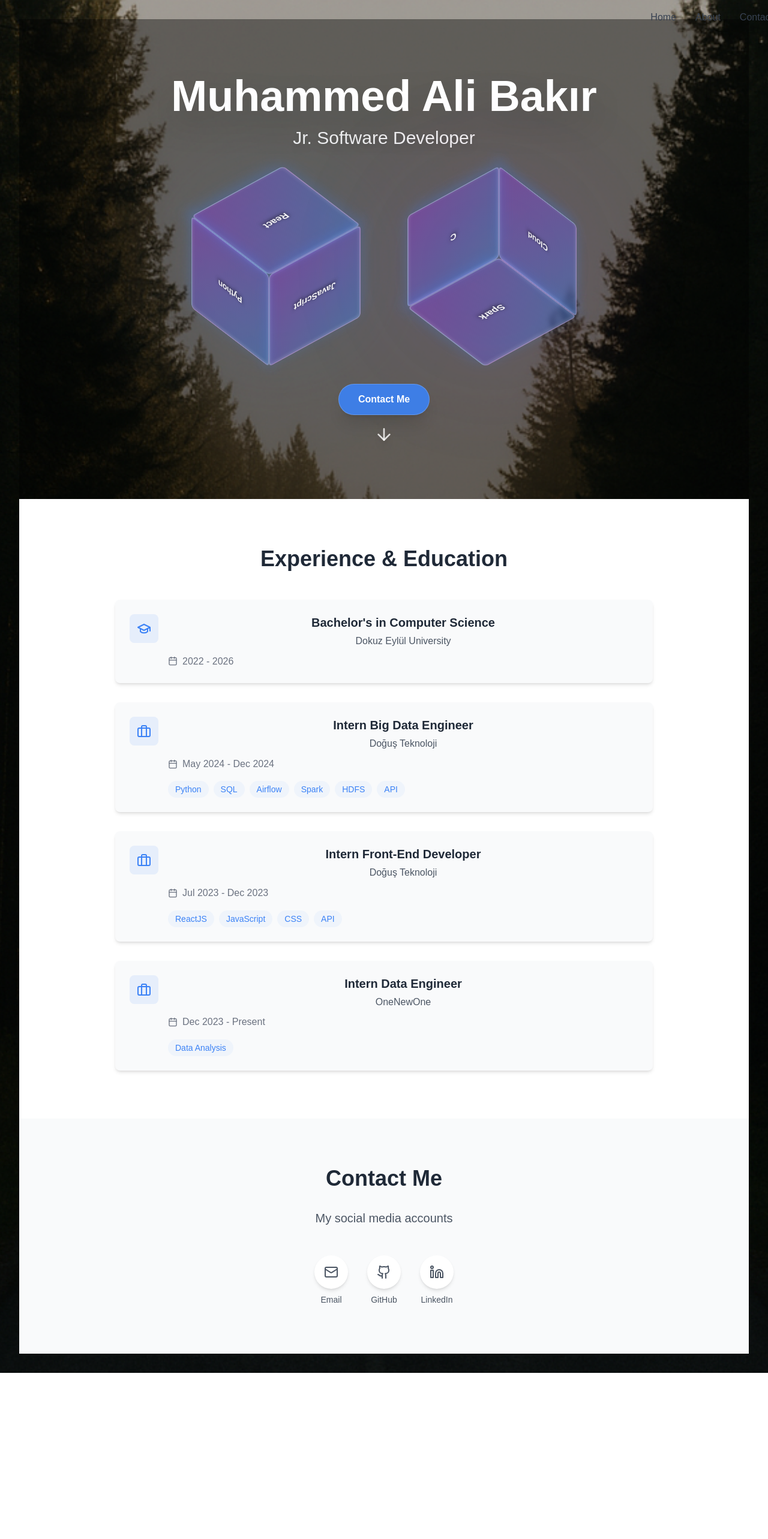
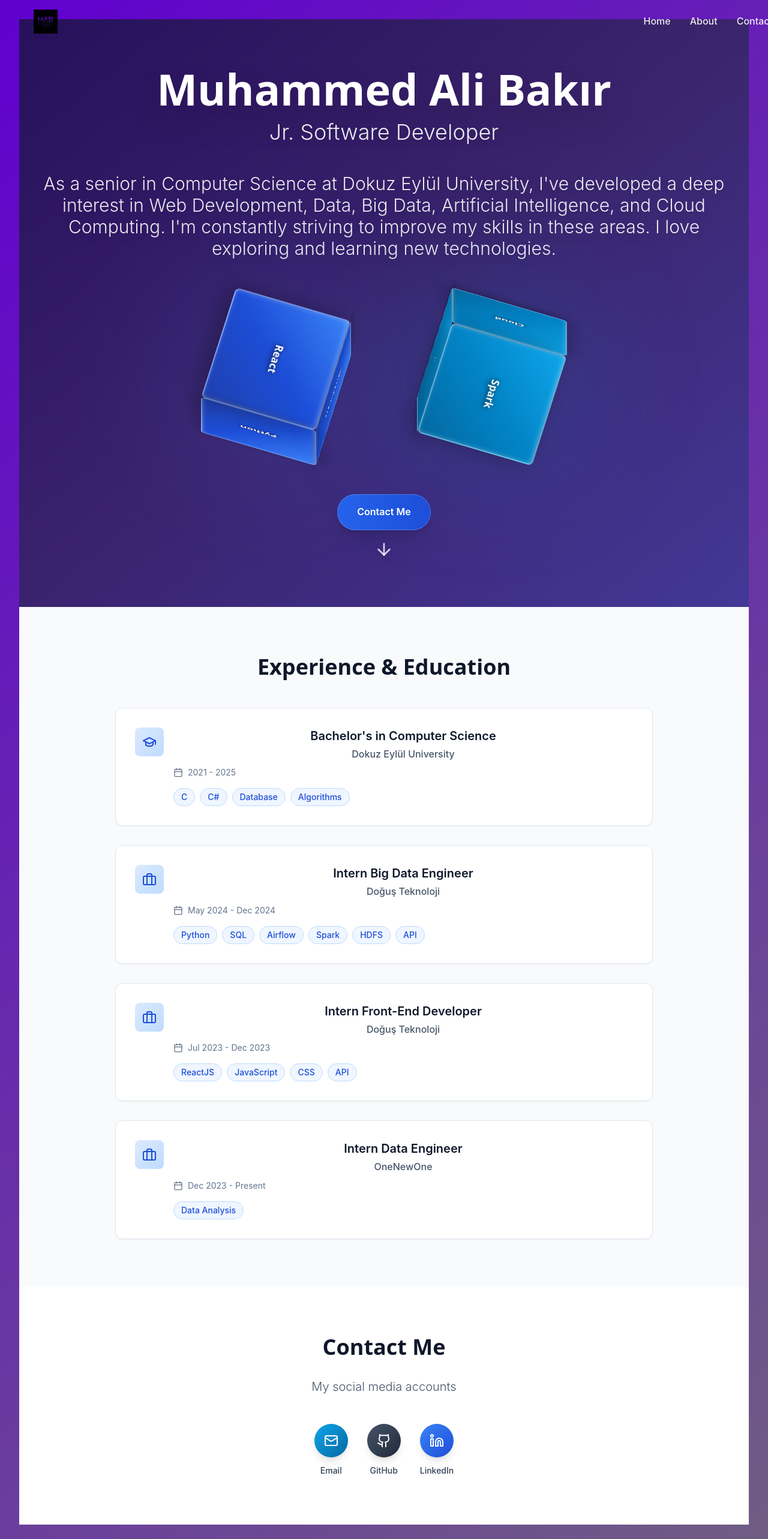
Before and after one commit to alibakirx/personal-portfolio, a React (Create React App) app: page / in a window 1280 px wide. Shown: the top 2566 px of the page at 60% size. Before the commit the page ends 2289 px from the top, so only its background shows below. Built offline with nearby package versions, Linux system fonts and the light colour scheme.

Commit message:
Add logo to navbar and update logo size

```diff
--- a/index.html
+++ b/index.html
@@ -4,6 +4,10 @@
     <meta charset="UTF-8" />
     <link rel="icon" type="image/svg+xml" href="/vite.svg" />
     <meta name="viewport" content="width=device-width, initial-scale=1.0" />
+    <link rel="preconnect" href="https://fonts.googleapis.com">
+    <link rel="preconnect" href="https://fonts.gstatic.com" crossorigin>
+    <link href="https://fonts.googleapis.com/css2?family=Inter:wght@300;400;500;600;700&family=Poppins:wght@400;500;600;700;800&display=swap" rel="stylesheet">
+    <title>Muhammed Ali Bakır - Portfolio</title>
   </head>
   <body>
     <div id="root"></div>
--- a/public/index.html
+++ b/public/index.html
@@ -14,7 +14,7 @@
     <title>Muhammed Ali Bakır - Portfolio</title>
   </head>
   <body>
-    <noscript>You need to enable JavaScript to run this app.</noscript>
+    <noscript>.</noscript>
     <div id="root"></div>
   </body>
 </html>
--- a/src/App.css
+++ b/src/App.css
@@ -34,16 +34,16 @@ html {
 }
 
 ::-webkit-scrollbar-track {
-  background: #f1f1f1;
+  background: #f1f5f9;
 }
 
 ::-webkit-scrollbar-thumb {
-  background: #3B82F6;
+  background: #3b82f6;
   border-radius: 4px;
 }
 
 ::-webkit-scrollbar-thumb:hover {
-  background: #2563EB;
+  background: #2563eb;
 }
 
 /* Additional Animations */
@@ -109,7 +109,7 @@ html {
 }
 
 .read-the-docs {
-  color: #888;
+  color: #64748b;
 }
 
 /* General Styles */
@@ -120,21 +120,20 @@ html {
 }
 
 body {
-  font-family: Arial, sans-serif;
+  font-family: 'Inter', system-ui, sans-serif;
   line-height: 1.6;
   min-height: 100vh;
-  background-image: url('./assets/orman.png');
-  background-size: cover;
-  background-position: center;
-  background-repeat: no-repeat;
-  color: white;
+  background: linear-gradient(135deg, #6100cf 0%, #6f5d83 100%);
+  color: #1e293b;
 }
 
 /* Navbar Styles */
 .navbar {
-  background-color: #333;
+  background-color: rgba(255, 255, 255, 0.95);
+  backdrop-filter: blur(10px);
   padding: 1rem;
-  color: white;
+  color: #1e293b;
+  border-bottom: 1px solid #e2e8f0;
 }
 
 .nav-container {
@@ -146,10 +145,11 @@ body {
 }
 
 .nav-logo {
-  color: white;
+  color: #1e293b;
   text-decoration: none;
   font-size: 1.5rem;
   font-weight: bold;
+  font-family: 'Poppins', system-ui, sans-serif;
 }
 
 .nav-menu {
@@ -159,8 +159,14 @@ body {
 }
 
 .nav-menu a {
-  color: white;
+  color: #475569;
   text-decoration: none;
+  font-weight: 500;
+  transition: color 0.2s ease;
+}
+
+.nav-menu a:hover {
+  color: #3b82f6;
 }
 
 /* Main Content Styles */
@@ -181,15 +187,12 @@ body {
   max-width: 800px;
   margin: 0 auto;
   padding: 2rem;
-  background-image: url('./assets/orman.png');
-
 }
 
 /* Contact Form Styles */
 .contact-form {
   max-width: 600px;
   margin: 0 auto;
-  background-image: url('./assets/orman.png');
 }
 
 .form-group {
@@ -199,31 +202,56 @@ body {
 .form-group label {
   display: block;
   margin-bottom: 0.5rem;
+  color: #374151;
+  font-weight: 500;
 }
 
 .form-group input,
 .form-group textarea {
   width: 100%;
-  padding: 0.5rem;
-  border: 1px solid #ddd;
-  border-radius: 4px;
+  padding: 0.75rem;
+  border: 2px solid #e5e7eb;
+  border-radius: 0.5rem;
+  font-size: 1rem;
+  transition: border-color 0.2s ease;
+  background-color: #ffffff;
+}
+
+.form-group input:focus,
+.form-group textarea:focus {
+  outline: none;
+  border-color: #3b82f6;
+  box-shadow: 0 0 0 3px rgba(59, 130, 246, 0.1);
 }
 
 button {
-  background-color: #333;
+  background-color: #3b82f6;
   color: white;
-  padding: 0.5rem 1rem;
+  padding: 0.75rem 1.5rem;
   border: none;
-  border-radius: 4px;
+  border-radius: 0.5rem;
+  font-size: 1rem;
+  font-weight: 600;
   cursor: pointer;
+  transition: all 0.2s ease;
 }
 
-/* 3D Cube Styles */
+button:hover {
+  background-color: #2563eb;
+  transform: translateY(-1px);
+  box-shadow: 0 4px 12px rgba(59, 130, 246, 0.3);
+}
+
+button:active {
+  transform: translateY(0);
+}
+
+/* Cube Styles */
 .cube-container {
+  perspective: 1000px;
   width: 200px;
   height: 200px;
-  perspective: 1000px;
-  margin: 2rem auto;
+  margin: 0 auto;
 }
 
 .cube {
@@ -231,20 +259,23 @@ button {
   height: 100%;
   position: relative;
   transform-style: preserve-3d;
-  animation: rotate 15s infinite linear;
+  animation: rotate 20s infinite linear;
 }
 
 .face {
   position: absolute;
   width: 200px;
   height: 200px;
+  background: linear-gradient(135deg, #3b82f6, #1d4ed8);
+  border: 2px solid #ffffff;
   display: flex;
   align-items: center;
   justify-content: center;
-  font-size: 2rem;
-  background: rgba(51, 51, 51, 0.9);
+  font-size: 1.5rem;
+  font-weight: bold;
   color: white;
-  border: 2px solid white;
+  text-shadow: 0 2px 4px rgba(0, 0, 0, 0.3);
+  box-shadow: 0 4px 8px rgba(0, 0, 0, 0.2);
 }
 
 .front  { transform: translateZ(100px); }
@@ -255,6 +286,6 @@ button {
 .bottom { transform: rotateX(-90deg) translateZ(100px); }
 
 @keyframes rotate {
-  from { transform: rotateX(0) rotateY(0); }
+  from { transform: rotateX(0deg) rotateY(0deg); }
   to { transform: rotateX(360deg) rotateY(360deg); }
 }
--- a/src/components/About.jsx
+++ b/src/components/About.jsx
@@ -14,8 +14,8 @@ const About = () => {
       type: 'education',
       title: "Bachelor's in Computer Science",
       company: 'Dokuz Eylül University',
-      date: '2022 - 2026',
-      skills: [],
+      date: '2021 - 2025',
+      skills: ['C', 'C#', 'Database', 'Algorithms'],
       icon: GraduationCap,
     },
     {
@@ -63,7 +63,7 @@ const About = () => {
   };
 
   return (
-    <section id="about" className="py-20 bg-white">
+    <section id="about" className="section section-light">
       <div className="container mx-auto px-6">
         <motion.div
           ref={ref}
@@ -74,7 +74,7 @@ const About = () => {
         >
           <motion.h2
             variants={itemVariants}
-            className="text-4xl font-bold text-center mb-12 text-gray-800"
+            className="text-4xl font-bold text-center mb-12 text-secondary-900 font-display"
           >
             Experience & Education
           </motion.h2>
@@ -84,27 +84,27 @@ const About = () => {
               <motion.div
                 key={index}
                 variants={itemVariants}
-                className="bg-gray-50 rounded-lg p-6 shadow-md hover:shadow-lg transition-shadow"
+                className="card p-6 hover:shadow-lg transition-all duration-300"
               >
                 <div className="flex items-start gap-4">
-                  <div className="p-3 bg-primary/10 rounded-lg">
-                    <exp.icon className="w-6 h-6 text-primary" />
+                  <div className="p-3 bg-gradient-to-br from-primary-100 to-primary-200 rounded-lg">
+                    <exp.icon className="w-6 h-6 text-primary-700" />
                   </div>
                   <div className="flex-1">
-                    <h3 className="text-xl font-semibold text-gray-800">
+                    <h3 className="text-xl font-semibold text-secondary-900">
                       {exp.title}
                     </h3>
-                    <p className="text-gray-600 mt-1">{exp.company}</p>
-                    <div className="flex items-center gap-2 text-gray-500 mt-2">
+                    <p className="text-secondary-600 mt-1 font-medium">{exp.company}</p>
+                    <div className="flex items-center gap-2 text-secondary-500 mt-2">
                       <Calendar className="w-4 h-4" />
-                      <span>{exp.date}</span>
+                      <span className="text-sm">{exp.date}</span>
                     </div>
                     {exp.skills.length > 0 && (
                       <div className="flex flex-wrap gap-2 mt-4">
                         {exp.skills.map((skill, skillIndex) => (
                           <span
                             key={skillIndex}
-                            className="px-3 py-1 bg-primary/5 text-primary rounded-full text-sm"
+                            className="px-3 py-1 bg-primary-50 text-primary-700 rounded-full text-sm font-medium border border-primary-200"
                           >
                             {skill}
                           </span>
--- a/src/components/Contact.jsx
+++ b/src/components/Contact.jsx
@@ -32,21 +32,27 @@ const Contact = () => {
       name: 'Email',
       icon: Mail,
       href: 'mailto:your.alibakirx@gmail.com',
+      color: 'from-accent-500 to-accent-600',
+      hoverColor: 'from-accent-600 to-accent-700',
     },
     {
       name: 'GitHub',
       icon: Github,
       href: 'https://github.com/alibakirx',
+      color: 'from-secondary-600 to-secondary-700',
+      hoverColor: 'from-secondary-700 to-secondary-800',
     },
     {
       name: 'LinkedIn',
       icon: Linkedin,
       href: 'https://linkedin.com/in/muhammedalibakir',
+      color: 'from-primary-500 to-primary-600',
+      hoverColor: 'from-primary-600 to-primary-700',
     },
   ];
 
   return (
-    <section id="contact" className="py-20 bg-gray-50">
+    <section id="contact" className="section section-white">
       <div className="container mx-auto px-6">
         <motion.div
           ref={ref}
@@ -57,14 +63,14 @@ const Contact = () => {
         >
           <motion.h2
             variants={itemVariants}
-            className="text-4xl font-bold mb-8 text-gray-800"
+            className="text-4xl font-bold mb-8 text-secondary-900 font-display"
           >
             Contact Me
           </motion.h2>
 
           <motion.p
             variants={itemVariants}
-            className="text-xl text-gray-600 mb-12"
+            className="text-xl text-secondary-600 mb-12 font-light"
           >
             My social media accounts
           </motion.p>
@@ -79,12 +85,12 @@ const Contact = () => {
                 href={link.href}
                 target="_blank"
                 rel="noopener noreferrer"
-                whileHover={{ scale: 1.1 }}
+                whileHover={{ scale: 1.1, y: -5 }}
                 whileTap={{ scale: 0.95 }}
-                className="flex flex-col items-center space-y-2 text-gray-600 hover:text-primary transition-colors"
+                className="flex flex-col items-center space-y-3 text-secondary-700 hover:text-secondary-900 transition-all duration-300 group"
               >
-                <div className="p-4 bg-white rounded-full shadow-md">
-                  <link.icon className="w-6 h-6" />
+                <div className={`p-4 bg-gradient-to-br ${link.color} group-hover:${link.hoverColor} rounded-full shadow-lg transition-all duration-300`}>
+                  <link.icon className="w-6 h-6 text-white" />
                 </div>
                 <span className="text-sm font-medium">{link.name}</span>
               </motion.a>
--- a/src/components/Home.jsx
+++ b/src/components/Home.jsx
@@ -34,15 +34,14 @@ const Home = () => {
       id="home"
       className="min-h-screen flex items-center justify-center relative overflow-hidden"
       style={{
-        backgroundImage: 'url(/images/forest-background.jpg)',
         backgroundSize: 'cover',
         backgroundPosition: 'center',
         backgroundRepeat: 'no-repeat',
         backgroundAttachment: 'fixed'
       }}
     >
-      {/* Dark overlay for better text readability */}
-      <div className="absolute inset-0 bg-black/40"></div>
+      {/* Professional overlay for better text readability */}
+      <div className="absolute inset-0 bg-gradient-to-br from-secondary-900/70 via-secondary-800/60 to-primary-900/50"></div>
 
       <motion.div
         ref={ref}
@@ -53,16 +52,23 @@ const Home = () => {
       >
         <motion.h1
           variants={itemVariants}
-          className="text-5xl md:text-7xl font-bold text-white mb-4 drop-shadow-2xl"
+          className="text-5xl md:text-7xl font-bold text-white mb-4 drop-shadow-2xl font-display"
         >
           Muhammed Ali Bakır
         </motion.h1>
 
         <motion.p
           variants={itemVariants}
-          className="text-2xl md:text-3xl text-white/90 mb-12 drop-shadow-lg"
+          className="text-3xl md:text-4xl text-white/90 mb-12 drop-shadow-lg font-light"
         >
           Jr. Software Developer
+        </motion.p>
+
+        <motion.p
+          variants={itemVariants}
+          className="text-2xl md:text-3xl text-white/90 mb-12 drop-shadow-lg font-light"
+        >
+          As a senior in Computer Science at Dokuz Eylül University, I've developed a deep interest in Web Development, Data, Big Data, Artificial Intelligence, and Cloud Computing. I'm constantly striving to improve my skills in these areas. I love exploring and learning new technologies.
         </motion.p>
 
         <motion.div
@@ -80,7 +86,7 @@ const Home = () => {
             href="#contact"
             whileHover={{ scale: 1.05 }}
             whileTap={{ scale: 0.95 }}
-            className="inline-block bg-primary/90 backdrop-blur-sm text-white px-8 py-3 rounded-full font-semibold hover:bg-primary/80 transition-colors shadow-xl border border-white/20"
+            className="inline-block bg-gradient-to-r from-primary-600 to-primary-700 text-white px-8 py-4 rounded-full font-semibold hover:from-primary-700 hover:to-primary-800 transition-all duration-300 shadow-xl border border-white/20 backdrop-blur-sm"
           >
             Contact Me
           </motion.a>
--- a/src/components/Navbar.jsx
+++ b/src/components/Navbar.jsx
@@ -1,6 +1,7 @@
 import React, { useState, useEffect } from 'react';
 import { motion } from 'framer-motion';
 import { Menu, X } from 'lucide-react';
+import logo from '../assets/logo.svg';
 
 const Navbar = () => {
   const [isScrolled, setIsScrolled] = useState(false);
@@ -22,16 +23,20 @@ const Navbar = () => {
       initial={{ y: -100 }}
       animate={{ y: 0 }}
       className={`fixed top-0 w-full z-50 transition-all duration-300 ${
-        isScrolled ? 'bg-white/90 backdrop-blur-md shadow-lg' : 'bg-transparent'
+        isScrolled ? 'bg-white/95 backdrop-blur-md shadow-lg border-b border-secondary-200' : 'bg-transparent'
       }`}
     >
       <div className="container mx-auto px-6 py-4">
         <div className="flex justify-between items-center">
           <motion.div
             whileHover={{ scale: 1.05 }}
-            className="text-2xl font-bold text-gray-800"
+            className="text-2xl font-bold text-secondary-900 font-display"
           >
-
+            <img
+              src={logo}
+              alt="Logo"
+              className="h-10 w-auto"
+            />
           </motion.div>
 
           {/* Desktop Menu */}
@@ -42,7 +47,11 @@ const Navbar = () => {
                 href={`#${item.toLowerCase()}`}
                 whileHover={{ scale: 1.1 }}
                 whileTap={{ scale: 0.95 }}
-                className="text-gray-700 hover:text-primary transition-colors"
+                className={`font-medium transition-colors duration-200 ${
+                  isScrolled
+                    ? 'text-secondary-700 hover:text-primary-600'
+                    : 'text-white/90 hover:text-white'
+                }`}
               >
                 {item}
               </motion.a>
@@ -54,7 +63,11 @@ const Navbar = () => {
             className="md:hidden"
             onClick={() => setIsMobileMenuOpen(!isMobileMenuOpen)}
           >
-            {isMobileMenuOpen ? <X size={24} /> : <Menu size={24} />}
+            {isMobileMenuOpen ? (
+              <X size={24} className={isScrolled ? 'text-secondary-700' : 'text-white'} />
+            ) : (
+              <Menu size={24} className={isScrolled ? 'text-secondary-700' : 'text-white'} />
+            )}
           </button>
         </div>
 
@@ -64,13 +77,13 @@ const Navbar = () => {
             initial={{ opacity: 0, y: -20 }}
             animate={{ opacity: 1, y: 0 }}
             exit={{ opacity: 0, y: -20 }}
-            className="md:hidden mt-4 space-y-4"
+            className="md:hidden mt-4 space-y-4 bg-white/95 backdrop-blur-md rounded-lg p-4 shadow-lg"
           >
             {navItems.map((item) => (
               <a
                 key={item}
                 href={`#${item.toLowerCase()}`}
-                className="block text-gray-700 hover:text-primary transition-colors"
+                className="block text-secondary-700 hover:text-primary-600 transition-colors font-medium"
                 onClick={() => setIsMobileMenuOpen(false)}
               >
                 {item}
--- a/src/components/SkillsCube.jsx
+++ b/src/components/SkillsCube.jsx
@@ -5,7 +5,7 @@ const SkillsCube = () => {
   const skillsCube1 = ['JavaScript', 'API', 'Git', 'Python', 'SQL', 'React'];
   const skillsCube2 = ['C', 'C#', 'Cloud', 'Airflow', 'Spark', 'HDFS'];
 
-  const CubeComponent = ({ skills, rotationAnimation, glowColor }) => {
+  const CubeComponent = ({ skills, rotationAnimation, glowColor, gradientColors }) => {
     const faces = [
       { transform: 'translateZ(100px)', skill: skills[0] },
       { transform: 'rotateY(180deg) translateZ(100px)', skill: skills[1] },
@@ -19,7 +19,7 @@ const SkillsCube = () => {
       <div className="relative">
         {/* Ambient light effect */}
         <div
-          className="absolute inset-0 rounded-full blur-3xl opacity-30 pointer-events-none"
+          className="absolute inset-0 rounded-full blur-3xl opacity-40 pointer-events-none"
           style={{
             background: glowColor,
             transform: 'scale(1.8)',
@@ -29,7 +29,7 @@ const SkillsCube = () => {
         <motion.div
           animate={rotationAnimation}
           transition={{
-            duration: 15,
+            duration: 20,
             repeat: Infinity,
             ease: "linear"
           }}
@@ -40,22 +40,20 @@ const SkillsCube = () => {
             <div
               key={index}
               className="absolute w-full h-full flex items-center justify-center
-                backdrop-blur-sm border-2 border-white/30 rounded-lg
-                shadow-xl text-white font-bold text-lg"
+                backdrop-blur-sm border-2 border-white/40 rounded-lg
+                shadow-2xl text-white font-bold text-lg"
               style={{
                 transform: face.transform,
                 backfaceVisibility: 'hidden',
-                background: `linear-gradient(135deg,
-                  rgba(59, 130, 246, 0.4) 0%,
-                  rgba(147, 51, 234, 0.4) 100%)`,
+                background: gradientColors,
                 boxShadow: `
-                  0 8px 32px rgba(59, 130, 246, 0.3),
-                  inset 0 2px 8px rgba(255, 255, 255, 0.2)
+                  0 12px 40px rgba(0, 0, 0, 0.3),
+                  inset 0 2px 8px rgba(255, 255, 255, 0.3)
                 `
               }}
             >
               <span
-                className="drop-shadow-[0_2px_4px_rgba(0,0,0,0.8)] text-white pointer-events-none select-none"
+                className="drop-shadow-[0_2px_4px_rgba(0,0,0,0.8)] text-white pointer-events-none select-none font-display"
               >
                 {face.skill}
               </span>
@@ -81,7 +79,8 @@ const SkillsCube = () => {
             rotateX: [0, 360],
             rotateY: [0, 360]
           }}
-          glowColor="radial-gradient(circle, rgba(59, 130, 246, 0.5), transparent)"
+          glowColor="radial-gradient(circle, rgba(59, 130, 246, 0.6), transparent)"
+          gradientColors="linear-gradient(135deg, #3b82f6 0%, #1d4ed8 50%, #1e40af 100%)"
         />
       </motion.div>
 
@@ -98,7 +97,8 @@ const SkillsCube = () => {
             rotateX: [360, 0],
             rotateY: [0, -360]
           }}
-          glowColor="radial-gradient(circle, rgba(147, 51, 234, 0.5), transparent)"
+          glowColor="radial-gradient(circle, rgba(14, 165, 233, 0.6), transparent)"
+          gradientColors="linear-gradient(135deg, #0ea5e9 0%, #0284c7 50%, #0369a1 100%)"
         />
       </motion.div>
     </div>
--- a/src/index.css
+++ b/src/index.css
@@ -4,7 +4,7 @@
 
 body {
   margin: 0;
-  font-family: -apple-system, BlinkMacSystemFont, 'Segoe UI', 'Roboto', 'Oxygen',
+  font-family: 'Inter', -apple-system, BlinkMacSystemFont, 'Segoe UI', 'Roboto', 'Oxygen',
     'Ubuntu', 'Cantarell', 'Fira Sans', 'Droid Sans', 'Helvetica Neue',
     sans-serif;
   -webkit-font-smoothing: antialiased;
@@ -18,24 +18,56 @@ code {
 
 @layer base {
   body {
-    @apply bg-white dark:bg-secondary text-gray-900 dark:text-gray-100;
+    @apply bg-secondary-50 text-secondary-900;
   }
 }
 
 @layer components {
   .btn {
-    @apply px-4 py-2 rounded-lg font-medium transition-colors duration-200;
+    @apply px-6 py-3 rounded-lg font-medium transition-all duration-200 shadow-sm hover:shadow-md;
   }
 
   .btn-primary {
-    @apply bg-primary text-white hover:bg-primary/90;
+    @apply bg-primary-600 text-white hover:bg-primary-700 active:bg-primary-800;
   }
 
   .btn-secondary {
-    @apply bg-secondary text-white hover:bg-secondary/90;
+    @apply bg-secondary-600 text-white hover:bg-secondary-700 active:bg-secondary-800;
+  }
+
+  .btn-outline {
+    @apply border-2 border-primary-600 text-primary-600 hover:bg-primary-600 hover:text-white;
   }
 
   .container {
     @apply max-w-7xl mx-auto px-4 sm:px-6 lg:px-8;
   }
+
+  .card {
+    @apply bg-white rounded-xl shadow-sm border border-secondary-200 hover:shadow-md transition-shadow duration-200;
+  }
+
+  .section {
+    @apply py-20;
+  }
+
+  .section-light {
+    @apply bg-secondary-50;
+  }
+
+  .section-white {
+    @apply bg-white;
+  }
+
+  .text-gradient {
+    @apply bg-gradient-to-r from-primary-600 to-accent-600 bg-clip-text text-transparent;
+  }
+
+  .bg-gradient-primary {
+    @apply bg-gradient-to-br from-primary-600 to-primary-800;
+  }
+
+  .bg-gradient-accent {
+    @apply bg-gradient-to-br from-accent-600 to-accent-800;
+  }
 }
--- a/tailwind.config.js
+++ b/tailwind.config.js
@@ -6,14 +6,117 @@ module.exports = {
   theme: {
     extend: {
       colors: {
-        primary: '#3B82F6',
-        secondary: '#1E293B',
-        accent: '#60A5FA',
+        // Professional color palette
+        primary: {
+          50: '#eff6ff',
+          100: '#dbeafe',
+          200: '#bfdbfe',
+          300: '#93c5fd',
+          400: '#60a5fa',
+          500: '#3b82f6',
+          600: '#2563eb',
+          700: '#1d4ed8',
+          800: '#1e40af',
+          900: '#1e3a8a',
+        },
+        secondary: {
+          50: '#f8fafc',
+          100: '#f1f5f9',
+          200: '#e2e8f0',
+          300: '#cbd5e1',
+          400: '#94a3b8',
+          500: '#64748b',
+          600: '#475569',
+          700: '#334155',
+          800: '#1e293b',
+          900: '#0f172a',
+        },
+        accent: {
+          50: '#f0f9ff',
+          100: '#e0f2fe',
+          200: '#bae6fd',
+          300: '#7dd3fc',
+          400: '#38bdf8',
+          500: '#0ea5e9',
+          600: '#0284c7',
+          700: '#0369a1',
+          800: '#075985',
+          900: '#0c4a6e',
+        },
+        neutral: {
+          50: '#fafafa',
+          100: '#f5f5f5',
+          200: '#e5e5e5',
+          300: '#d4d4d4',
+          400: '#a3a3a3',
+          500: '#737373',
+          600: '#525252',
+          700: '#404040',
+          800: '#262626',
+          900: '#171717',
+        },
+        success: {
+          50: '#f0fdf4',
+          100: '#dcfce7',
+          200: '#bbf7d0',
+          300: '#86efac',
+          400: '#4ade80',
+          500: '#22c55e',
+          600: '#16a34a',
+          700: '#15803d',
+          800: '#166534',
+          900: '#14532d',
+        },
+        warning: {
+          50: '#fffbeb',
+          100: '#fef3c7',
+          200: '#fde68a',
+          300: '#fcd34d',
+          400: '#fbbf24',
+          500: '#f59e0b',
+          600: '#d97706',
+          700: '#b45309',
+          800: '#92400e',
+          900: '#78350f',
+        },
+        error: {
+          50: '#fef2f2',
+          100: '#fee2e2',
+          200: '#fecaca',
+          300: '#fca5a5',
+          400: '#f87171',
+          500: '#ef4444',
+          600: '#dc2626',
+          700: '#b91c1c',
+          800: '#991b1b',
+          900: '#7f1d1d',
+        },
       },
       animation: {
         'spin-slow': 'spin 20s linear infinite',
         'pulse-slow': 'pulse 3s cubic-bezier(0.4, 0, 0.6, 1) infinite',
-      }
+        'fade-in': 'fadeIn 0.5s ease-in-out',
+        'slide-up': 'slideUp 0.5s ease-out',
+        'slide-down': 'slideDown 0.5s ease-out',
+      },
+      keyframes: {
+        fadeIn: {
+          '0%': { opacity: '0' },
+          '100%': { opacity: '1' },
+        },
+        slideUp: {
+          '0%': { transform: 'translateY(20px)', opacity: '0' },
+          '100%': { transform: 'translateY(0)', opacity: '1' },
+        },
+        slideDown: {
+          '0%': { transform: 'translateY(-20px)', opacity: '0' },
+          '100%': { transform: 'translateY(0)', opacity: '1' },
+        },
+      },
+      fontFamily: {
+        'sans': ['Inter', 'system-ui', 'sans-serif'],
+        'display': ['Poppins', 'system-ui', 'sans-serif'],
+      },
     },
   },
   plugins: [],
```
Also changed, not shown: src/assets/logo.svg (added), src/assets/orman.png (deleted).
